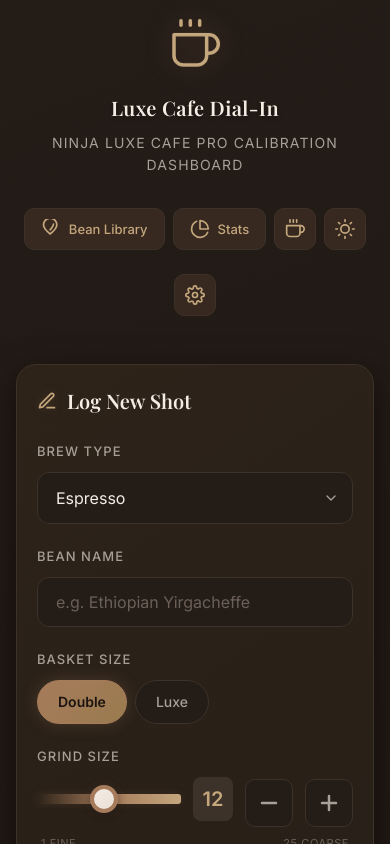
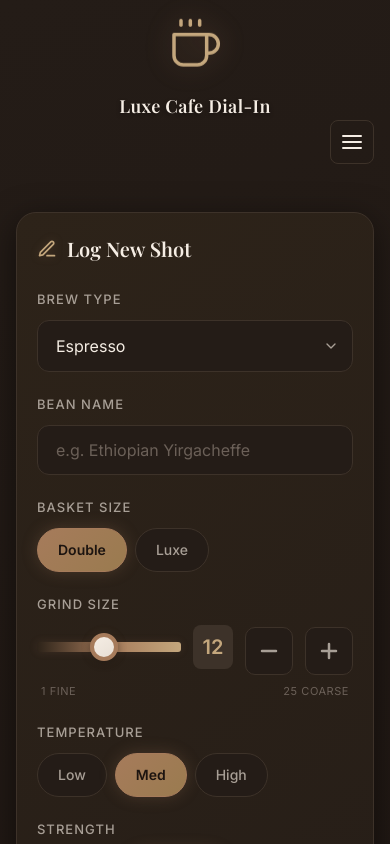
Before and after one commit to Arishawke/luxe_cafe_dashboard, a React (Vite) app: page / in a window 390 px wide. Shown: the top 844 px of the page. Built offline with nearby package versions, Linux system fonts and the light colour scheme.

Commit message:
mobile layout fixes

```diff
--- a/src/App.tsx
+++ b/src/App.tsx
@@ -199,6 +199,13 @@
     <svg className="icon" viewBox="0 0 24 24" fill="none" stroke="currentColor" strokeWidth="2" strokeLinecap="round" strokeLinejoin="round">
       <polyline points="23 6 13.5 15.5 8.5 10.5 1 18" />
       <polyline points="17 6 23 6 23 12" />
+    </svg>
+  ),
+  Menu: () => (
+    <svg className="icon" viewBox="0 0 24 24" fill="none" stroke="currentColor" strokeWidth="2" strokeLinecap="round" strokeLinejoin="round">
+      <line x1="3" y1="12" x2="21" y2="12" />
+      <line x1="3" y1="6" x2="21" y2="6" />
+      <line x1="3" y1="18" x2="21" y2="18" />
     </svg>
   ),
 };
@@ -323,6 +330,9 @@
   const [filteredBeans, setFilteredBeans] = useState<string[]>([]);
   const inputRef = useRef<HTMLInputElement>(null);
   const suggestionsRef = useRef<HTMLDivElement>(null);
+
+  // Mobile menu state
+  const [mobileMenuOpen, setMobileMenuOpen] = useState(false);
 
   // Derived state
   const rating = RATINGS[ratingIndex];
@@ -977,43 +987,62 @@
         <Icons.Coffee />
         <h1 className="header__title">Luxe Cafe Dial-In</h1>
         <p className="header__subtitle">Ninja Luxe Cafe Pro Calibration Dashboard</p>
-        <div className="header__btns">
+
+        {/* Hamburger button for mobile */}
+        <button
+          className="header__hamburger"
+          onClick={() => setMobileMenuOpen(!mobileMenuOpen)}
+          aria-label="Toggle menu"
+        >
+          {mobileMenuOpen ? <Icons.X /> : <Icons.Menu />}
+        </button>
+
+        {/* Navigation buttons */}
+        <div className={`header__btns ${mobileMenuOpen ? 'header__btns--open' : ''}`}>
           <button
             className="header__btn"
-            onClick={() => setShowBeanLibrary(true)}
+            onClick={() => { setShowBeanLibrary(true); setMobileMenuOpen(false); }}
             title="Manage Bean Library"
           >
             <Icons.Bean /> Bean Library
           </button>
           <button
             className="header__btn"
-            onClick={() => setShowStats(true)}
+            onClick={() => { setShowStats(true); setMobileMenuOpen(false); }}
             title="View Statistics"
           >
             <Icons.PieChart /> Stats
           </button>
           <button
             className="header__btn header__btn--icon"
-            onClick={() => setShowCaffeine(true)}
+            onClick={() => { setShowCaffeine(true); setMobileMenuOpen(false); }}
             title="Caffeine Tracker"
           >
             <Icons.Caffeine />
           </button>
           <button
             className="header__btn header__btn--icon"
-            onClick={toggleTheme}
+            onClick={() => { toggleTheme(); setMobileMenuOpen(false); }}
             title={theme === 'dark' ? 'Switch to Light Mode' : 'Switch to Dark Mode'}
           >
             {theme === 'dark' ? <Icons.Sun /> : <Icons.Moon />}
           </button>
           <button
             className="header__btn header__btn--icon"
-            onClick={() => setShowDataModal(true)}
+            onClick={() => { setShowDataModal(true); setMobileMenuOpen(false); }}
             title="Data Management"
           >
             <Icons.Settings />
           </button>
         </div>
+
+        {/* Mobile menu overlay */}
+        {mobileMenuOpen && (
+          <div
+            className="header__overlay"
+            onClick={() => setMobileMenuOpen(false)}
+          />
+        )}
       </header>
 
       {/* Quick Recipe Menu */}
--- a/src/index.css
+++ b/src/index.css
@@ -1543,20 +1543,26 @@
   inset: 0;
   background: rgba(0, 0, 0, 0.7);
   display: flex;
-  align-items: center;
+  align-items: flex-start;
   justify-content: center;
   padding: 1rem;
   z-index: 1000;
   backdrop-filter: blur(4px);
+  overflow-y: auto;
+  -webkit-overflow-scrolling: touch;
 }
 
 .modal {
   width: 100%;
   max-width: 420px;
+  max-height: calc(100vh - 2rem);
   background: var(--color-espresso);
   border: 1px solid var(--color-mocha);
   border-radius: 20px;
   box-shadow: 0 20px 60px rgba(0, 0, 0, 0.5);
+  display: flex;
+  flex-direction: column;
+  margin: auto 0;
 }
 
 .modal__header {
@@ -1595,6 +1601,9 @@
 
 .modal__body {
   padding: 1.5rem;
+  overflow-y: auto;
+  flex: 1;
+  -webkit-overflow-scrolling: touch;
 }
 
 .modal__desc {
@@ -3627,3 +3636,122 @@
     display: none;
   }
 }
+
+/* ============================================
+   HAMBURGER MENU
+   ============================================ */
+
+/* Hide hamburger on desktop */
+.header__hamburger {
+  display: none;
+}
+
+/* Mobile hamburger menu */
+@media (max-width: 768px) {
+  .header {
+    position: relative;
+    flex-wrap: wrap;
+  }
+
+  .header__hamburger {
+    display: flex;
+    align-items: center;
+    justify-content: center;
+    width: 44px;
+    height: 44px;
+    padding: 0;
+    margin-left: auto;
+    background: transparent;
+    border: 1px solid var(--color-mocha);
+    border-radius: 8px;
+    color: var(--color-cream);
+    cursor: pointer;
+    transition: all 0.2s ease;
+    z-index: 1002;
+  }
+
+  .header__hamburger:hover {
+    background: rgba(166, 123, 91, 0.1);
+    border-color: var(--color-caramel);
+  }
+
+  .header__hamburger .icon {
+    width: 24px;
+    height: 24px;
+  }
+
+  .header__btns {
+    display: none;
+    position: absolute;
+    top: 100%;
+    left: 0;
+    right: 0;
+    flex-direction: column;
+    gap: 0.5rem;
+    padding: 1rem;
+    background: var(--color-espresso);
+    border: 1px solid var(--color-mocha);
+    border-top: none;
+    border-radius: 0 0 12px 12px;
+    box-shadow: 0 8px 24px rgba(0, 0, 0, 0.3);
+    z-index: 1001;
+    animation: slideDown 0.2s ease-out;
+  }
+
+  .header__btns--open {
+    display: flex;
+  }
+
+  @keyframes slideDown {
+    from {
+      opacity: 0;
+      transform: translateY(-10px);
+    }
+
+    to {
+      opacity: 1;
+      transform: translateY(0);
+    }
+  }
+
+  .header__btns .header__btn {
+    width: 100%;
+    justify-content: flex-start;
+    padding: 0.75rem 1rem;
+    background: var(--color-dark-roast);
+    border-radius: 8px;
+  }
+
+  .header__btns .header__btn span {
+    display: inline;
+  }
+
+  .header__btns .header__btn--icon {
+    justify-content: flex-start;
+    gap: 0.75rem;
+  }
+
+  .header__btns .header__btn--icon::after {
+    content: attr(title);
+    font-size: 0.875rem;
+    color: var(--color-cream);
+  }
+
+  .header__overlay {
+    position: fixed;
+    top: 0;
+    left: 0;
+    right: 0;
+    bottom: 0;
+    background: rgba(0, 0, 0, 0.5);
+    z-index: 1000;
+  }
+
+  .header__subtitle {
+    display: none;
+  }
+
+  .header__title {
+    font-size: 1.125rem;
+  }
+}
```
